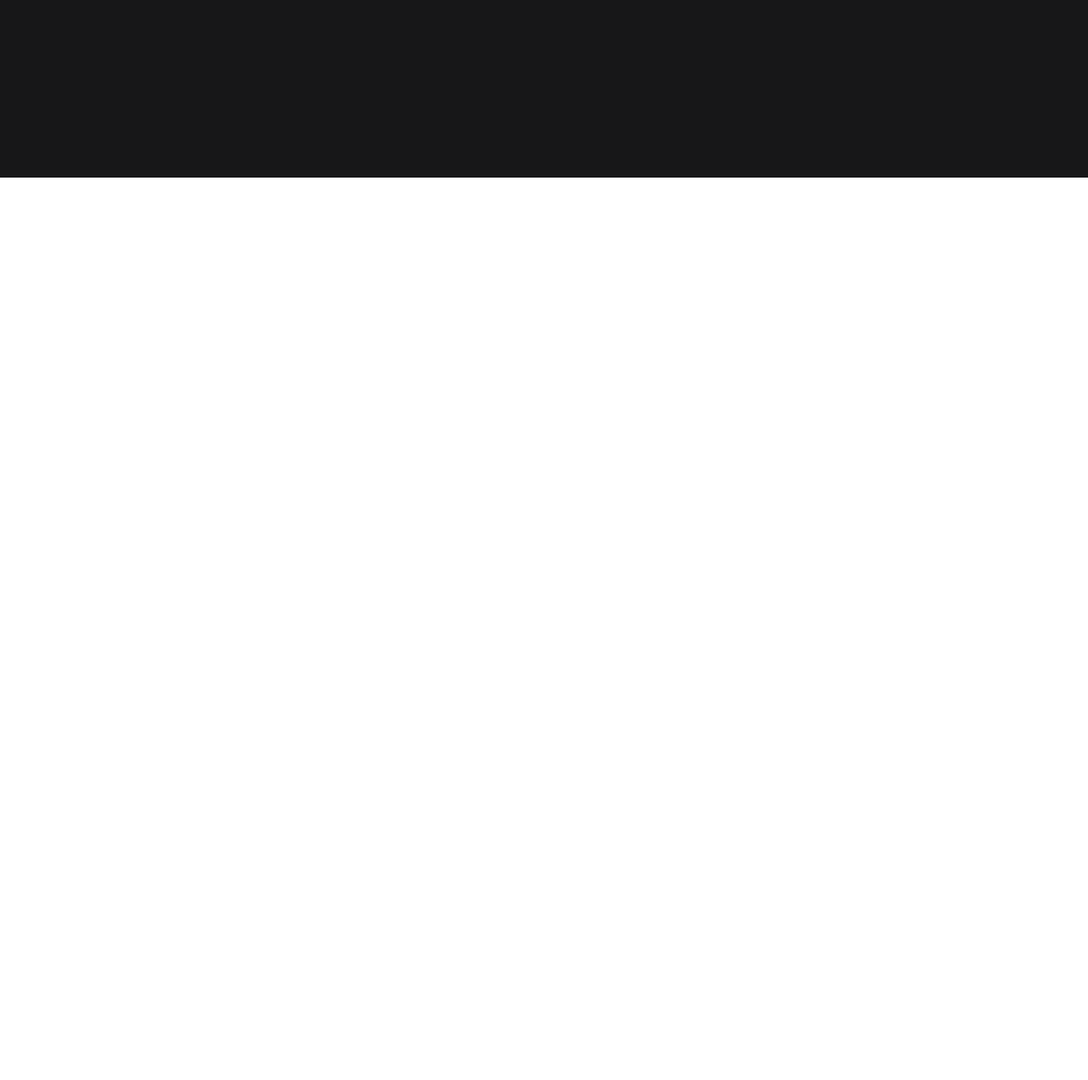
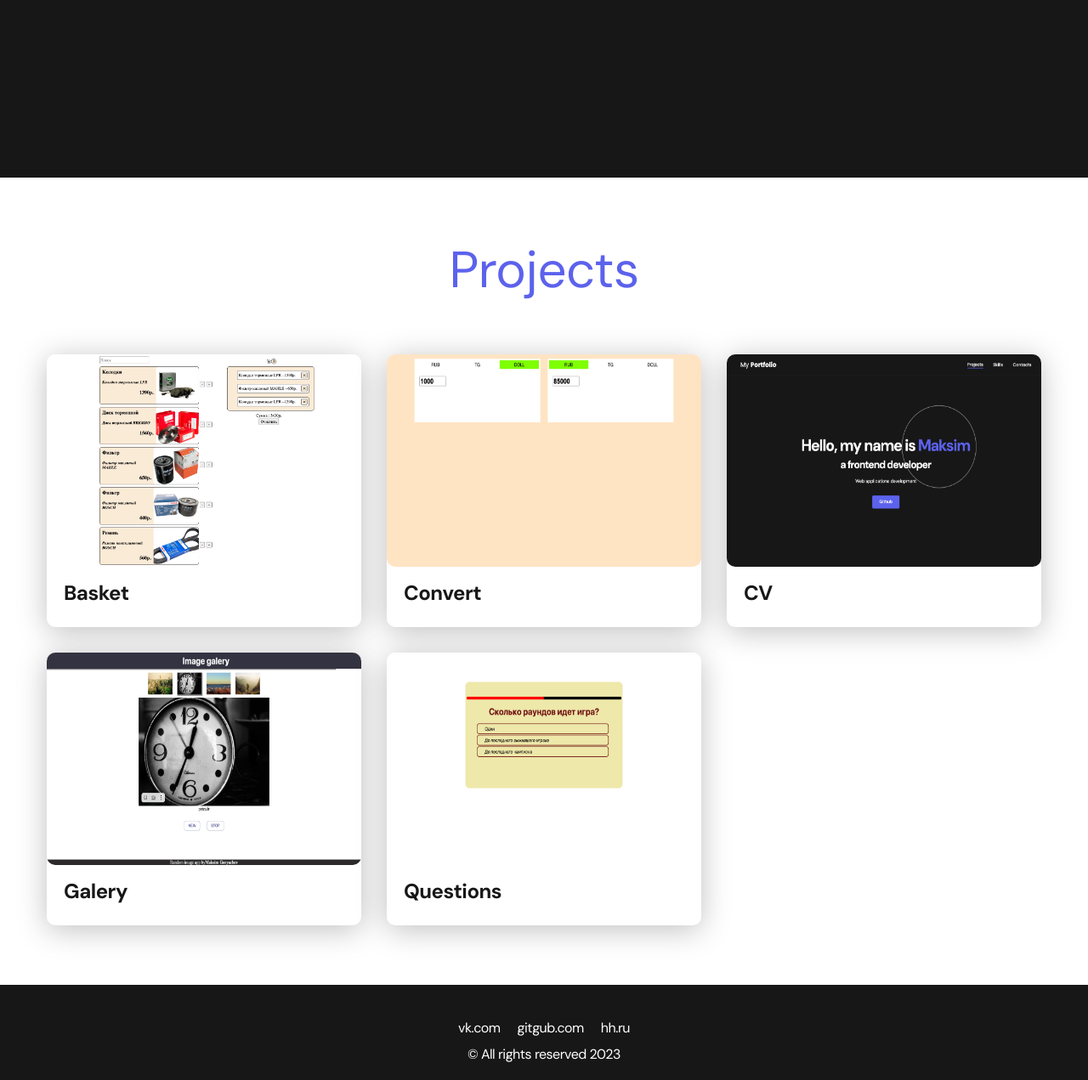
Before and after one commit to happykoko1994/CVSite, a plain HTML site: page index.html in a window 1280 px wide. Shown: the part 562-1833 px from the top of the page at 85% size. Before the commit the page ends 800 px from the top, so only its background shows below. Drawn offline with Linux system fonts and the light colour scheme.

Commit message:
add footer

```diff
--- a/index.html
+++ b/index.html
@@ -33,6 +33,56 @@
             <a href="#!" class="btn">Github</a>
         </div>
     </header>
+    <main class="section">
+        <div class="container">
+            <h2 class="title-1">Projects</h2>
+            <ul class="projects">
+                <li class="project">
+                    <a href="./project-page.html">
+                        <img src="./images/basket.png" alt="basket" class="project__img">
+                        <h3 class="project__title">Basket</h3>
+                    </a>
+                </li>
+                <li class="project">
+                    <a href="./project-page.html">
+                        <img src="./images/convert.png" alt="convert" class="project__img">
+                        <h3 class="project__title">Convert</h3>
+                    </a>
+                </li>
+                <li class="project">
+                    <a href="./project-page.html">
+                        <img src="./images/cv.png" alt="cv" class="project__img">
+                        <h3 class="project__title">CV</h3>
+                    </a>
+                </li>
+                <li class="project">
+                    <a href="./project-page.html">
+                        <img src="./images/galery.png" alt="galery" class="project__img">
+                        <h3 class="project__title">Galery</h3>
+                    </a>
+                </li>
+                <li class="project">
+                    <a href="./project-page.html">
+                        <img src="./images/questions.png" alt="questions" class="project__img">
+                        <h3 class="project__title">Questions</h3>
+                    </a>
+                </li>
+            </ul>
+        </div>
+    </main>
+    <footer class="footer">
+        <div class="container">
+            <div class="footer__wrapper">
+                <ul class="social">
+                    <li class="social__item"><a href="">vk.com</a></li>
+                    <li class="social__item"><a href="">gitgub.com</a></li>
+                    <li class="social__item"><a href="">hh.ru</a></li>
+                </ul>
+            </div>
+            <div class="copyright">© All rights reserved 2023</div>
+
+        </div>
+    </footer>
 </body>
 
 </html>
--- a/scss/main.scss
+++ b/scss/main.scss
@@ -167,3 +167,68 @@ body {
         top: 1px;
     }
 }
+
+//projects
+
+.section {
+    padding: 70px 0;
+
+    .title-1 {
+        margin-bottom: 60px;
+        font-size: 60px;
+        font-weight: 600px;
+        line-height: 1.3;
+        color: $accent;
+        text-align: center;
+    }
+
+    .projects {
+        display: flex;
+        flex-wrap: wrap;
+        column-gap: 30px;
+        row-gap: 30px;
+    }
+
+    .project {
+        max-width: 370px;
+        background-color: $white;
+        box-shadow: 0 5px 35px rgba(0, 0, 0, 0.25);
+        border-radius: 10px;
+
+        &__img {
+            border-radius: 10px;
+            min-height: 250px;
+        }
+
+        &__title {
+            padding: 15px 20px 25px;
+            font-weight: 700;
+            font-size: 24px;
+            line-height: 1.3;
+            color: $page-text-color
+        }
+    }
+}
+
+//footer
+
+.footer {
+    background-color: $dark-bg;
+    padding: 40px 0 20px;
+    color: $header-text;
+
+    .social {
+        display: flex;
+        justify-content: center;
+        margin-bottom: 10px;
+
+        column-gap: 20px;
+        & a{
+            color: $header-text;
+        }
+    }
+
+    .copyright {
+        text-align: center;
+    }
+}
```
Also changed, not shown: images/basket.png (added), images/convert.png (added), images/cv.png (added), images/galery.png (added), images/questions.png (added), styles/main.css, 1 other file.
